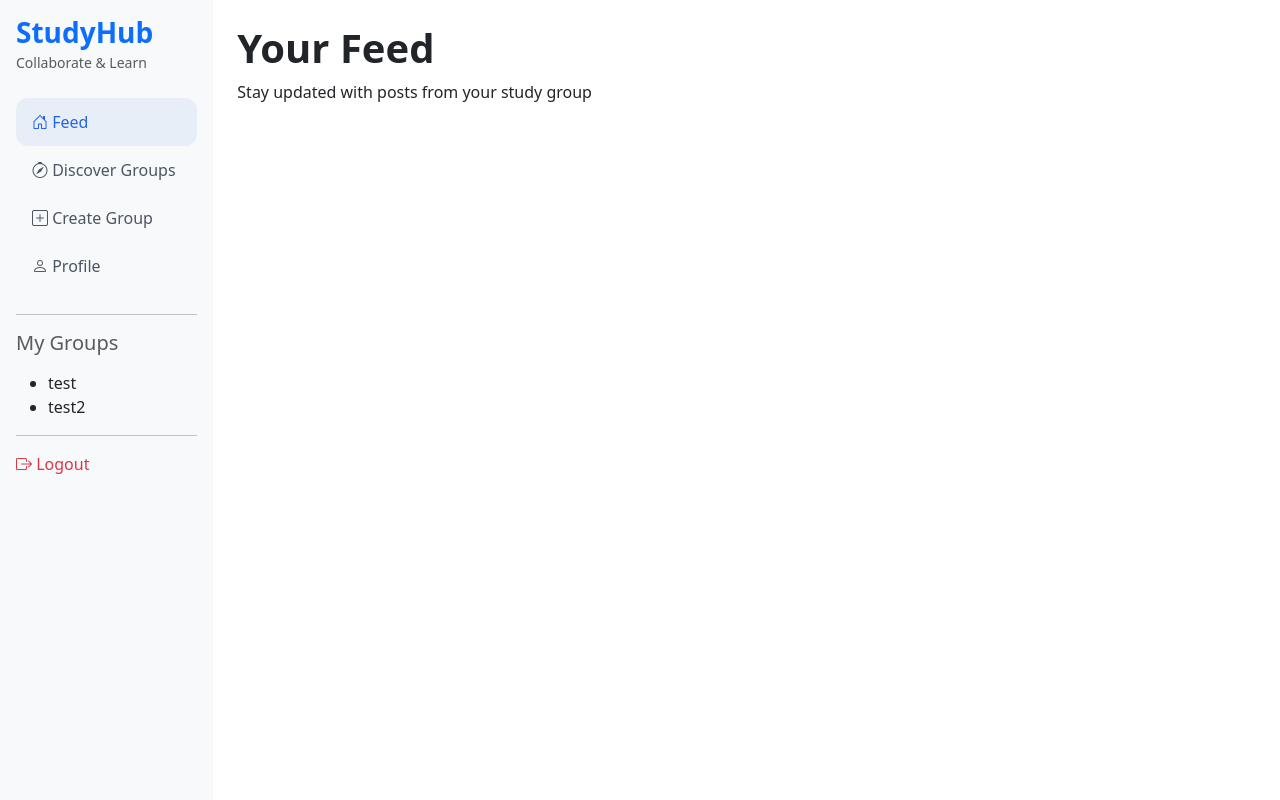
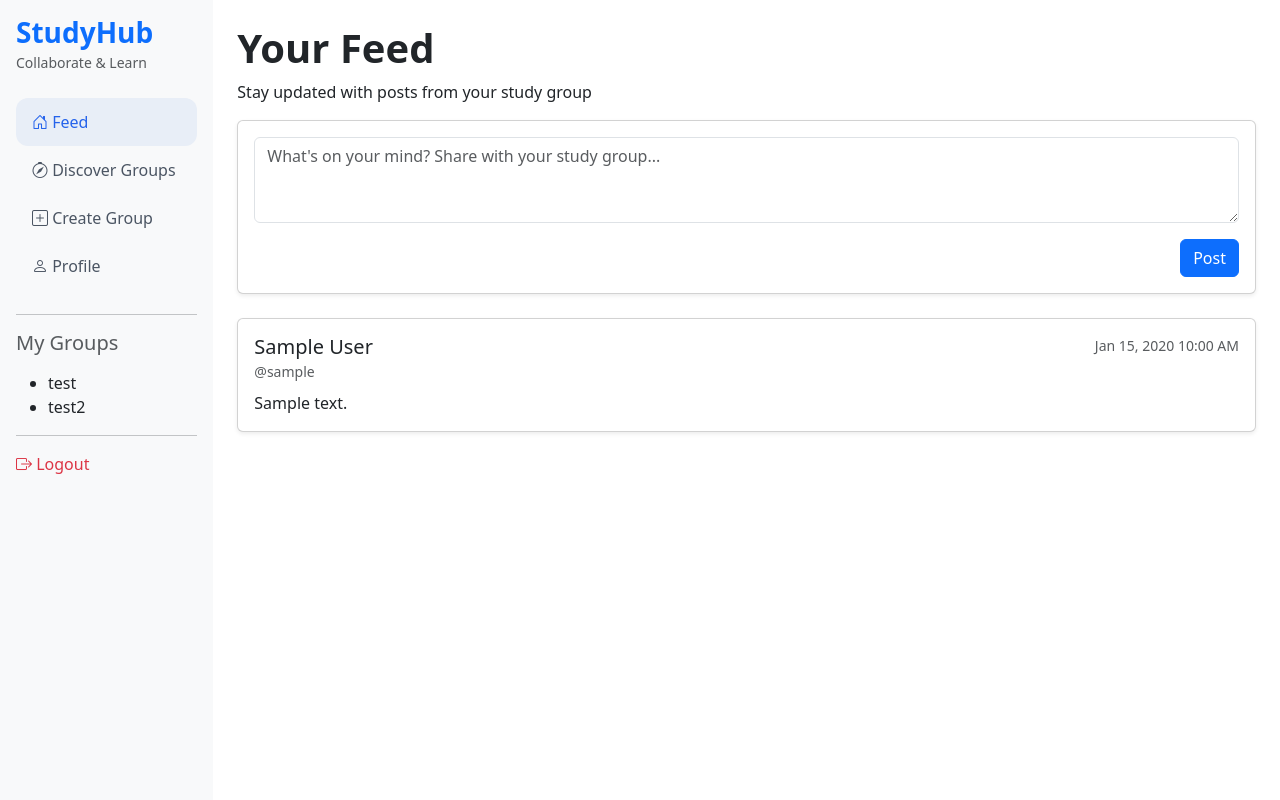
Before and after one commit to CASanchez94/SWEProject, a Django app: template classApp/templates/feed.html in a window 1280 px wide. Run offline with Django 5.2, Linux system fonts and the light colour scheme; the template is opened without the code that fills it: values that come from a table or form of the project are taken from there, others are empty; tables that the repository leaves empty hold one stand-in row (values such as "Sample post").

Commit message:
Added chat to feed tab  posting

```diff
--- a/classApp/forms.py
+++ b/classApp/forms.py
@@ -2,7 +2,7 @@ from django import forms
 from django.contrib.auth.forms import UserCreationForm
 from django.contrib.auth.models	import User
 from django.core.exceptions import ValidationError
-from .models import Profile, GroupEvent, College, Major
+from .models import Profile, GroupEvent, College, Major, FeedChat
 
 class UserUpdateForm(forms.ModelForm):
 	class Meta:
@@ -51,3 +51,18 @@ class CustomRegistrationForm(UserCreationForm):
         if User.objects.filter(email=email).exists():
             raise ValidationError("An account with this email already exists.")
         return email
+
+class FeedChatForm(forms.ModelForm):
+    class Meta:
+        model = FeedChat
+        fields = ['content']
+        widgets = {
+            'content': forms.Textarea(attrs={
+                'class': 'form-control',
+                'rows': 3,
+                'placeholder': "What's on your mind? Share with your study group..."
+            })
+        }
+        labels = {
+            'content': ''
+        }
--- a/classApp/models.py
+++ b/classApp/models.py
@@ -55,3 +55,11 @@ class GroupEvent(models.Model):
 
     def __str__(self):
         return self.title
+
+class FeedChat(models.Model):
+    user = models.ForeignKey(User, on_delete=models.CASCADE, related_name="feed_messages")
+    content = models.TextField()
+    created_at = models.DateTimeField(auto_now_add=True)
+
+    def __str__(self):
+        return f"{self.user.username}: {self.content[:30]}"
--- a/classApp/templates/feed.html
+++ b/classApp/templates/feed.html
@@ -4,4 +4,38 @@
 <h1 class="fw-bold fs-1">Your Feed</h1>
 <p>Stay updated with posts from your study group</p>
 
+<div class="card mb-4 shadow-sm">
+    <div class="card-body">
+        <form method="post">
+            {% csrf_token %}
+            {{ form.as_p }}
+            <div class="text-end">
+                <button type="submit" class="btn btn-primary">Post</button>
+            </div>
+        </form>
+    </div>
+</div>
+
+{% if posts %}
+    {% for post in posts %}
+        <div class="card mb-3 shadow-sm">
+            <div class="card-body">
+                <div class="d-flex justify-content-between align-items-start mb-2">
+                    <div>
+                        <h5 class="mb-0">{{ post.user.get_full_name|default:post.user.username }}</h5>
+                        <small class="text-muted">@{{ post.user.username }}</small>
+                    </div>
+                    <small class="text-muted">{{ post.created_at|date:"M d, Y g:i A" }}</small>
+                </div>
+
+                <p class="mb-0">{{ post.content }}</p>
+            </div>
+        </div>
+    {% endfor %}
+{% else %}
+    <div class="alert alert-light border">
+        No posts yet. Be the first one to post in the feed.
+    </div>
+{% endif %}
+
 {% endblock %}
```
Also changed, not shown: classApp/views.py (+19 -4 lines), classApp/migrations/0003_feedchat.py (added).
